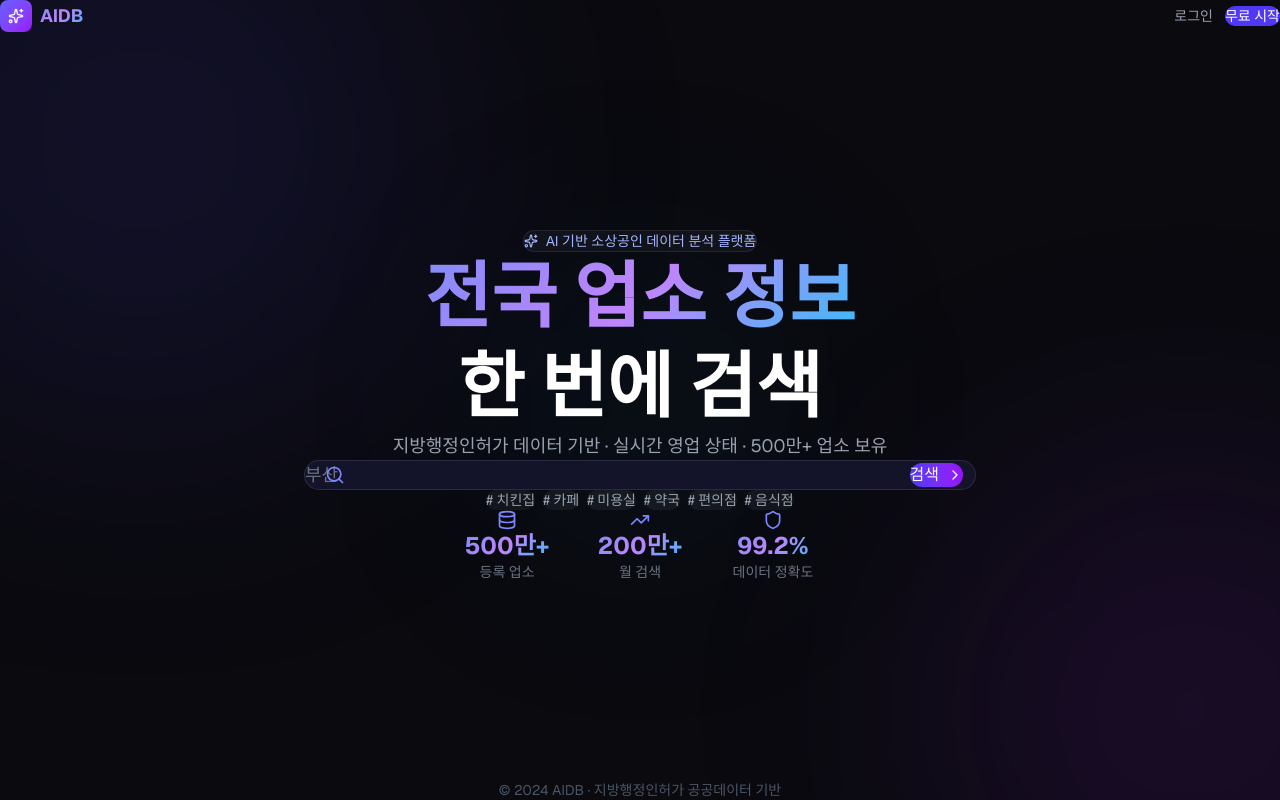
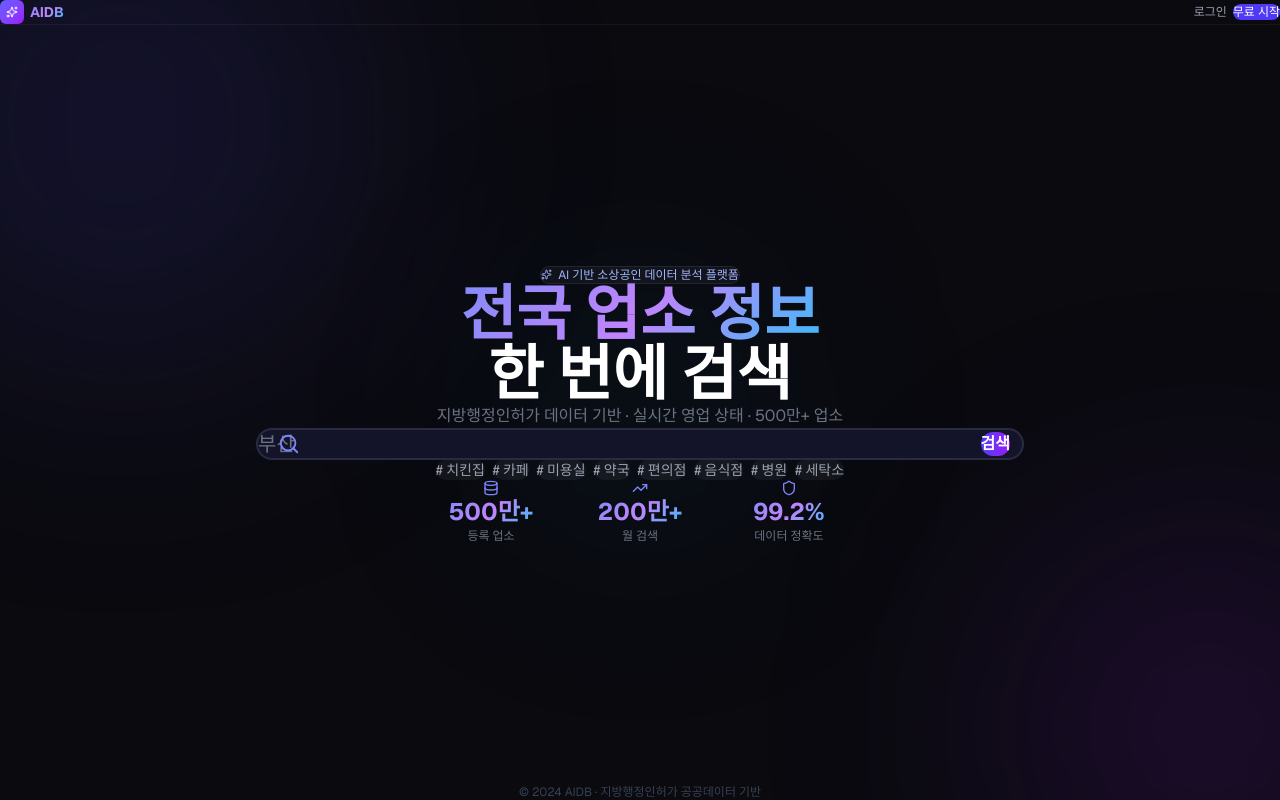
Before and after one commit to hlabceo/aidb, a Next.js app in the folder frontend/: page / in a window 1280 px wide. Built offline with nearby package versions, Linux system fonts and the light colour scheme; no server answers.

Commit message:
redesign landing page

```diff
--- a/frontend/src/app/page.tsx
+++ b/frontend/src/app/page.tsx
@@ -2,7 +2,8 @@
 
 import { useState, useEffect, useRef } from "react";
 import { useRouter } from "next/navigation";
-import { Search, Sparkles, Database, TrendingUp, Shield, ChevronRight } from "lucide-react";
+import { Search, Sparkles, Database, TrendingUp, Shield } from "lucide-react";
+import { useAuthStore } from "@/store/authStore";
 
 const SUGGESTIONS = [
   "강남구 치킨집",
@@ -15,6 +16,8 @@ const SUGGESTIONS = [
   "대전 세탁소",
 ];
 
+const TAGS = ["치킨집", "카페", "미용실", "약국", "편의점", "음식점", "병원", "세탁소"];
+
 const STATS = [
   { label: "등록 업소", value: "500만+", icon: Database },
   { label: "월 검색", value: "200만+", icon: TrendingUp },
@@ -23,6 +26,7 @@ const STATS = [
 
 export default function HomePage() {
   const router = useRouter();
+  const { user, logout } = useAuthStore();
   const inputRef = useRef<HTMLInputElement>(null);
   const [query, setQuery] = useState("");
   const [placeholder, setPlaceholder] = useState("");
@@ -31,12 +35,10 @@ export default function HomePage() {
   const [deleting, setDeleting] = useState(false);
   const [isFocused, setIsFocused] = useState(false);
 
-  // 타이핑 애니메이션
   useEffect(() => {
     if (isFocused) return;
     const target = SUGGESTIONS[suggIdx];
     const speed = deleting ? 40 : 80;
-
     const timer = setTimeout(() => {
       if (!deleting) {
         if (charIdx < target.length) {
@@ -66,66 +68,77 @@ export default function HomePage() {
   };
 
   return (
-    <div className="min-h-screen flex flex-col relative overflow-hidden">
-      {/* 배경 그라디언트 오브 */}
+    <div className="min-h-screen flex flex-col relative overflow-hidden bg-[#0a0a0f]">
+      {/* 배경 */}
       <div className="pointer-events-none absolute inset-0 overflow-hidden">
-        <div className="absolute -top-40 -left-40 w-[600px] h-[600px] rounded-full bg-indigo-900/20 blur-[120px]" />
-        <div className="absolute -bottom-40 -right-40 w-[500px] h-[500px] rounded-full bg-purple-900/20 blur-[120px]" />
+        <div className="absolute -top-32 -left-32 w-[500px] h-[500px] rounded-full bg-indigo-900/25 blur-[120px]" />
+        <div className="absolute -bottom-32 -right-32 w-[400px] h-[400px] rounded-full bg-purple-900/25 blur-[120px]" />
         <div className="absolute top-1/2 left-1/2 -translate-x-1/2 -translate-y-1/2 w-[300px] h-[300px] rounded-full bg-sky-900/10 blur-[100px]" />
       </div>
 
-      {/* 헤더 */}
-      <header className="relative z-10 flex items-center justify-between px-6 py-4 lg:px-12">
-        <div className="flex items-center gap-2">
-          <div className="w-8 h-8 rounded-lg bg-gradient-to-br from-indigo-500 to-purple-600 flex items-center justify-center">
-            <Sparkles size={16} className="text-white" />
+      {/* 헤더 — 최소화 */}
+      <header className="relative z-10 flex items-center justify-between px-4 py-2.5 border-b border-white/5">
+        <div className="flex items-center gap-1.5">
+          <div className="w-6 h-6 rounded-md bg-gradient-to-br from-indigo-500 to-purple-600 flex items-center justify-center">
+            <Sparkles size={12} className="text-white" />
           </div>
-          <span className="text-lg font-bold gradient-text">AIDB</span>
+          <span className="text-sm font-bold gradient-text">AIDB</span>
         </div>
-        <nav className="flex items-center gap-3">
-          <a href="/auth/login" className="text-sm text-gray-400 hover:text-white transition-colors px-4 py-2">
-            로그인
-          </a>
-          <a
-            href="/auth/signup"
-            className="text-sm bg-indigo-600 hover:bg-indigo-500 text-white px-4 py-2 rounded-full transition-colors"
-          >
-            무료 시작
-          </a>
+        <nav className="flex items-center gap-1.5">
+          {user ? (
+            <>
+              <a href="/mypage" className="text-xs text-yellow-400 bg-yellow-500/10 px-2.5 py-1 rounded-full">
+                {user.points.toLocaleString()}P
+              </a>
+              <a href="/mypage" className="text-xs text-gray-400 hover:text-white px-2.5 py-1 transition-colors">
+                {user.name}
+              </a>
+              <button onClick={logout} className="text-xs text-gray-600 hover:text-red-400 px-2 py-1 transition-colors">
+                로그아웃
+              </button>
+            </>
+          ) : (
+            <>
+              <a href="/auth/login" className="text-xs text-gray-400 hover:text-white px-3 py-1.5 transition-colors">
+                로그인
+              </a>
+              <a href="/auth/signup" className="text-xs bg-indigo-600 hover:bg-indigo-500 text-white px-3 py-1.5 rounded-full transition-colors">
+                무료 시작
+              </a>
+            </>
+          )}
         </nav>
       </header>
 
-      {/* 메인 히어로 */}
-      <main className="relative z-10 flex-1 flex flex-col items-center justify-center px-4 py-20">
+      {/* 메인 */}
+      <main className="relative z-10 flex-1 flex flex-col items-center justify-center px-4 py-8 sm:py-12">
+
         {/* 뱃지 */}
-        <div className="mb-8 flex items-center gap-2 glass rounded-full px-4 py-2 text-sm text-indigo-300">
-          <Sparkles size={14} />
+        <div className="mb-5 flex items-center gap-1.5 glass rounded-full px-3 py-1.5 text-xs text-indigo-300">
+          <Sparkles size={11} />
           <span>AI 기반 소상공인 데이터 분석 플랫폼</span>
         </div>
 
         {/* 타이틀 */}
-        <h1 className="text-center text-4xl sm:text-5xl lg:text-7xl font-bold mb-4 leading-tight">
-          <span className="gradient-text">전국 업소 정보</span>
+        <h1 className="text-center font-bold mb-3 leading-tight">
+          <span className="gradient-text text-3xl sm:text-5xl lg:text-6xl">전국 업소 정보</span>
           <br />
-          <span className="text-white">한 번에 검색</span>
+          <span className="text-white text-3xl sm:text-5xl lg:text-6xl">한 번에 검색</span>
         </h1>
-        <p className="text-center text-gray-400 text-lg mb-12 max-w-xl">
-          지방행정인허가 데이터 기반 · 실시간 영업 상태 · 500만+ 업소 보유
+        <p className="text-center text-gray-500 text-sm sm:text-base mb-8 max-w-md">
+          지방행정인허가 데이터 기반 · 실시간 영업 상태 · 500만+ 업소
         </p>
 
-        {/* 검색창 */}
-        <form onSubmit={handleSearch} className="w-full max-w-2xl">
+        {/* 검색창 — 크게 */}
+        <form onSubmit={handleSearch} className="w-full max-w-3xl">
           <div
             className={`relative flex items-center rounded-2xl transition-all duration-300 ${
               isFocused
-                ? "animate-glow bg-[#13132a] border border-indigo-500/50"
-                : "bg-[#13132a] border border-white/10 hover:border-white/20"
+                ? "animate-glow bg-[#13132a] border-2 border-indigo-500/60"
+                : "bg-[#13132a] border-2 border-white/10 hover:border-white/20"
             }`}
           >
-            <Search
-              size={20}
-              className="absolute left-5 text-indigo-400 pointer-events-none"
-            />
+            <Search size={22} className="absolute left-5 text-indigo-400 pointer-events-none shrink-0" />
             <input
               ref={inputRef}
               type="text"
@@ -134,28 +147,32 @@ export default function HomePage() {
               onFocus={() => setIsFocused(true)}
               onBlur={() => setIsFocused(false)}
               placeholder={isFocused ? "지역명, 업종, 상호명으로 검색하세요" : placeholder || "검색어를 입력하세요"}
-              className="w-full bg-transparent pl-14 pr-36 py-5 text-lg text-white placeholder-gray-500 outline-none"
+              className="w-full bg-transparent pl-14 pr-4 sm:pr-32 py-5 sm:py-6 text-lg sm:text-xl text-white placeholder-gray-500 outline-none"
             />
             <button
               type="submit"
-              className="absolute right-3 bg-gradient-to-r from-indigo-600 to-purple-600 hover:from-indigo-500 hover:to-purple-500 text-white px-5 py-2.5 rounded-xl font-medium flex items-center gap-2 transition-all duration-200 active:scale-95"
+              className="hidden sm:flex absolute right-3 bg-gradient-to-r from-indigo-600 to-purple-600 hover:from-indigo-500 hover:to-purple-500 text-white px-6 py-3 rounded-xl font-semibold items-center gap-2 transition-all duration-200 active:scale-95 text-base"
             >
               검색
-              <ChevronRight size={16} />
             </button>
           </div>
 
-          {/* 추천 검색어 */}
+          {/* 모바일 검색 버튼 */}
+          <button
+            type="submit"
+            className="sm:hidden w-full mt-3 bg-gradient-to-r from-indigo-600 to-purple-600 text-white py-4 rounded-2xl font-semibold text-base active:scale-95 transition-all"
+          >
+            검색하기
+          </button>
+
+          {/* 추천 태그 */}
           <div className="mt-4 flex flex-wrap gap-2 justify-center">
-            {["치킨집", "카페", "미용실", "약국", "편의점", "음식점"].map((tag) => (
+            {TAGS.map((tag) => (
               <button
                 key={tag}
                 type="button"
-                onClick={() => {
-                  setQuery(tag);
-                  router.push(`/search?q=${encodeURIComponent(tag)}`);
-                }}
-                className="text-sm text-gray-400 hover:text-white bg-white/5 hover:bg-white/10 px-3 py-1.5 rounded-full transition-colors"
+                onClick={() => router.push(`/search?q=${encodeURIComponent(tag)}`)}
+                className="text-xs sm:text-sm text-gray-400 hover:text-white bg-white/5 hover:bg-white/10 px-3 py-1.5 rounded-full transition-colors"
               >
                 # {tag}
               </button>
@@ -164,21 +181,21 @@ export default function HomePage() {
         </form>
 
         {/* 통계 */}
-        <div className="mt-20 grid grid-cols-3 gap-6 sm:gap-12">
+        <div className="mt-12 sm:mt-16 grid grid-cols-3 gap-8 sm:gap-16">
           {STATS.map(({ label, value, icon: Icon }) => (
             <div key={label} className="text-center">
-              <div className="flex justify-center mb-2">
-                <Icon size={20} className="text-indigo-400" />
+              <div className="flex justify-center mb-1.5">
+                <Icon size={16} className="text-indigo-400" />
               </div>
-              <div className="text-2xl font-bold gradient-text">{value}</div>
-              <div className="text-sm text-gray-500 mt-1">{label}</div>
+              <div className="text-xl sm:text-2xl font-bold gradient-text">{value}</div>
+              <div className="text-xs text-gray-500 mt-0.5">{label}</div>
             </div>
           ))}
         </div>
       </main>
 
-      {/* 하단 */}
-      <footer className="relative z-10 text-center py-6 text-sm text-gray-600">
+      {/* 푸터 */}
+      <footer className="relative z-10 text-center py-4 text-xs text-gray-700">
         © 2024 AIDB · 지방행정인허가 공공데이터 기반
       </footer>
     </div>
```
